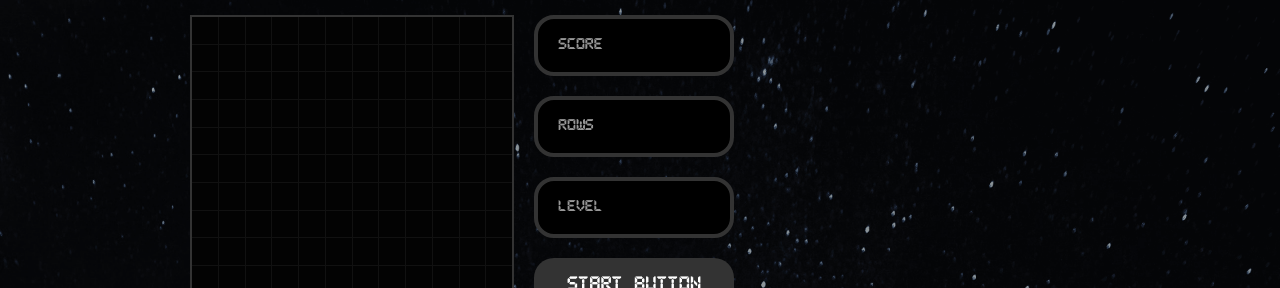
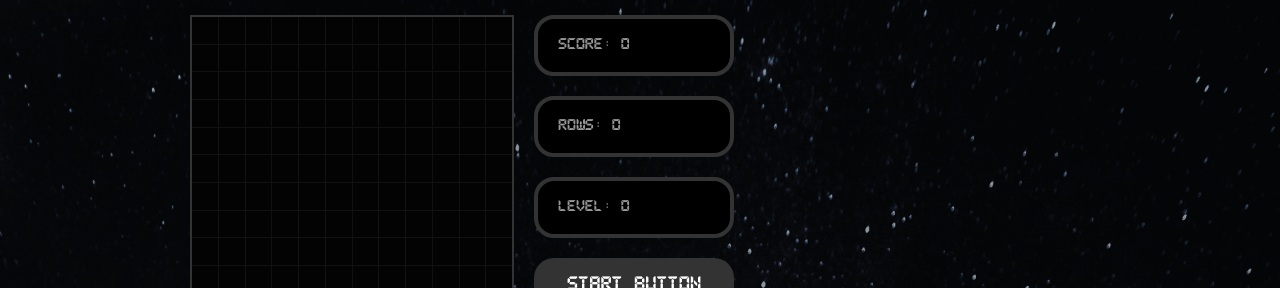
Before and after one commit to geeekgod/tetris-game-main, a React (Create React App) app: page / in a window 1280 px wide. Shown: the top 288 px of the page. Built offline with nearby package versions, Linux system fonts and the light colour scheme.

Commit message:
feat: add game status custom hooks to display game status

```diff
--- a/src/components/Tetris.jsx
+++ b/src/components/Tetris.jsx
@@ -7,13 +7,15 @@
 import { usePlayer } from '../hooks/usePlayer';
 import { useStage } from '../hooks/useStage';
 import { useInterval } from '../hooks/useInterval';
+import { UseGameStatus } from '../hooks/useGameStatus';
 
 const Tetris = () => {
     const [dropTime, setDropTime] = useState(null);
     const [gameOver, setGameOver] = useState(false);
 
     const [player, updatePlayerPos, resetPlayer, playerRotate] = usePlayer();
-    const [stage, setStage] = useStage(player, resetPlayer);
+    const [stage, setStage, rowsCLeared] = useStage(player, resetPlayer);
+    const [score, setScore, rows, setRows, level, setLevel] = UseGameStatus(rowsCLeared);
 
     const movePlayer = dir => {
         if (!checkCollision(player, stage, { x: dir, y: 0 })) {
@@ -26,9 +28,16 @@
         setStage(createStage());
         resetPlayer();
         setGameOver(false);
+        setScore(0);
+        setRows(0);
+        setLevel(0);
     }
 
     const drop = () => {
+        if (rows > (level + 1) * 10) {
+            setLevel(prev => prev + 1);
+            setDropTime(1000 / (level + 1) + 200);
+        }
         if (!checkCollision(player, stage, { x: 0, y: 1 })) {
             updatePlayerPos({ x: 0, y: 1, collided: false });
         } else {
@@ -44,7 +53,7 @@
     const keyUp = ({ keyCode }) => {
         if (!gameOver) {
             if (keyCode === 40) {
-                setDropTime(1000);
+                setDropTime(1000 / (level + 1) + 200);
             }
         }
     }
@@ -85,9 +94,9 @@
                             <Display gameOver={gameOver} text="Game Over" />
                         )
                             : <div>
-                                <Display text="Score" />
-                                <Display text="Rows" />
-                                <Display text="Level" />
+                                <Display text={`Score: ${score}`} />
+                                <Display text={`Rows: ${rows}`} />
+                                <Display text={`Level: ${level}`} />
                             </div>}
                         <StartButton callBack={startGame} />
                     </aside>
--- /dev/null
+++ b/src/hooks/useGameStatus.js
@@ -0,0 +1,22 @@
+import { useCallback, useEffect, useState } from "react";
+
+export const UseGameStatus = (rowsCleared) => {
+  const [score, setScore] = useState(0);
+  const [rows, setRows] = useState(0);
+  const [level, setLevel] = useState(0);
+
+  const linePoints = [40, 100, 300, 1200];
+
+  const calcScore = useCallback(() => {
+    if (rowsCleared > 0) {
+      setScore((prev) => prev + linePoints[rowsCleared - 1] * (level + 1));
+      setRows((prev) => prev + rowsCleared);
+    }
+  }, [level, linePoints, rowsCleared]);
+
+  useEffect(() => {
+    calcScore();
+  }, [calcScore, rowsCleared, score]);
+
+  return [score, setScore, rows, setRows, level, setLevel];
+};
```
